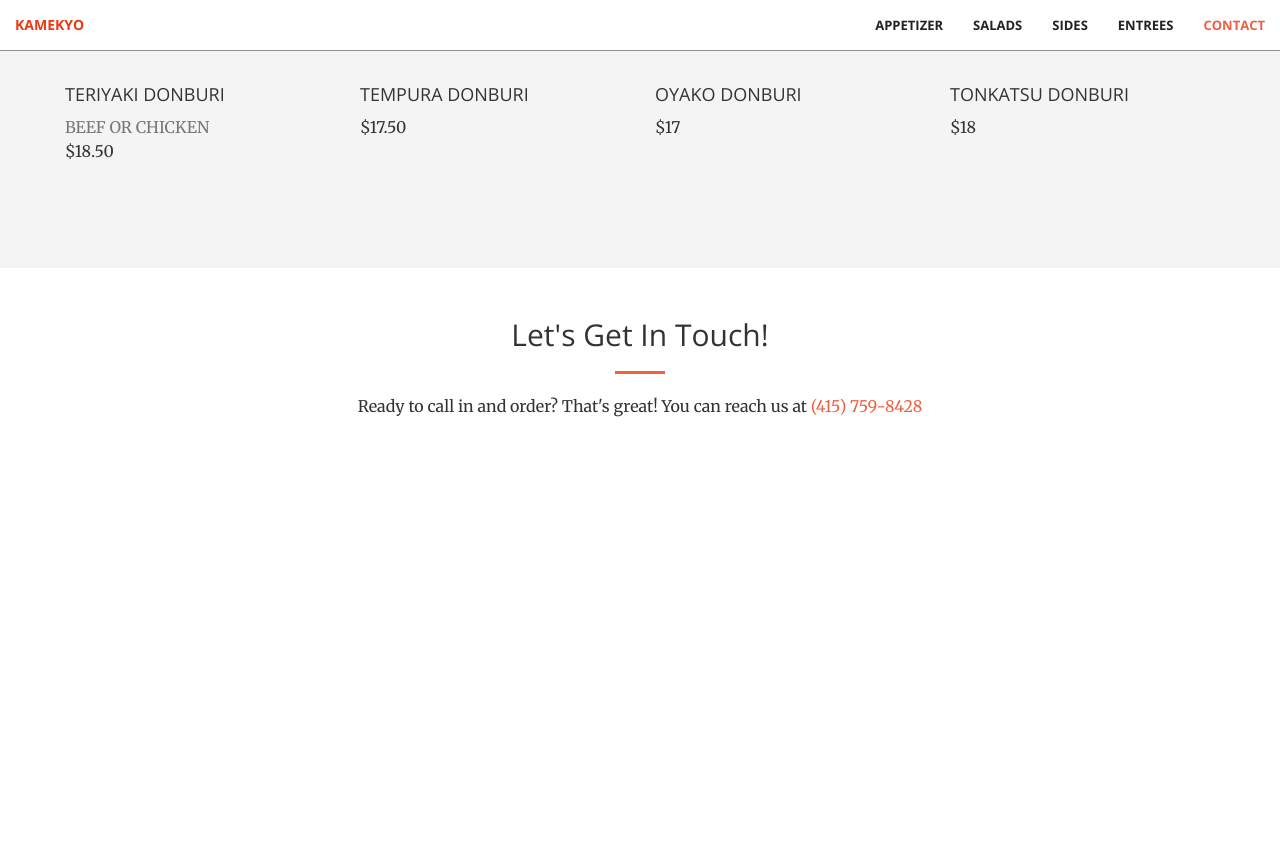
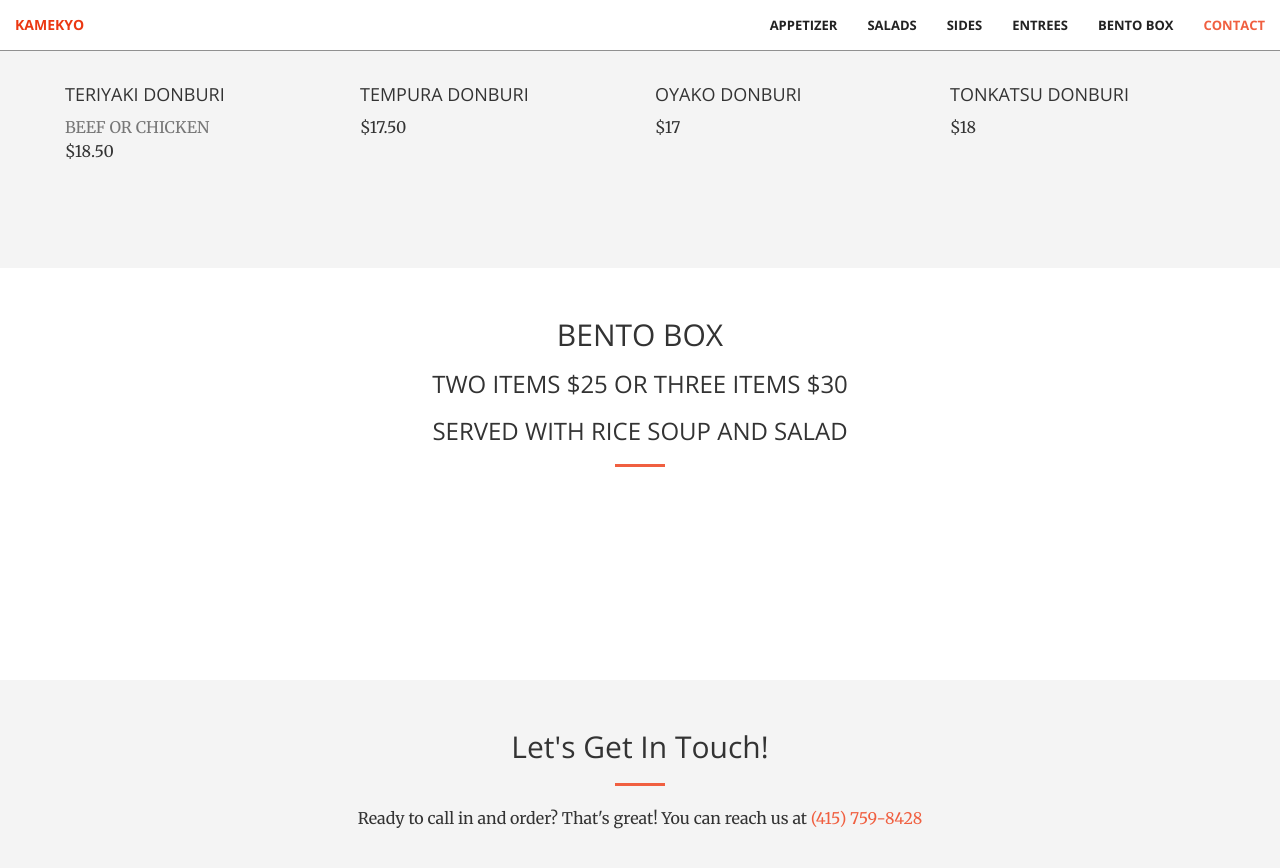
Before and after one commit to CyrusLiang/kamekyo, a Jekyll site: the page built from index.html, in a window 1280 px wide and 900 px high, scrolled down 3384 px. Shown: the top 868 px of the window. Built offline with Jekyll 4.4.1, drawn with Linux system fonts in a browser that asks for light colours; before the commit the page ends 3872 px from its top, so only the background shows below that.

Commit message:
Create bentobox.html

```diff
--- /dev/null
+++ b/_includes/bentobox.html
@@ -0,0 +1,26 @@
+<section class="menu" id="bentobox">
+    <div class="container">
+        <div class="row">
+            <div class="col-lg-12 text-center">
+                <h2 class="section-heading">Bento Box</h2>
+                <h3>Two Items $25 or Three Items $30</h3>
+                <h3>Served with rice soup and salad</h3>
+                <hr class="primary">
+            </div>
+        </div>
+    </div>
+    <div class="container">
+        <div class="row">
+            <div class="col-lg-3 col-sm-6">
+                <div class="food-box">
+                    <h4></h4>
+                </div>
+            </div>
+            <div class="col-lg-3 col-sm-6">
+                <div class="food-box">
+                    <h4></h4>
+                </div>
+            </div>
+        </div>
+    </div>
+</section>
--- a/_includes/nav.html
+++ b/_includes/nav.html
@@ -37,6 +37,9 @@
                     <a class="page-scroll" href="#entrees">Entrees</a>
                 </li>
                 <li>
+                    <a class="page-scroll" href="#bentobox">Bento Box</a>
+                </li>
+                <li>
                     <a class="page-scroll" href="#contact">Contact</a>
                 </li>
             </ul>
--- a/_layouts/front.html
+++ b/_layouts/front.html
@@ -14,6 +14,7 @@
   {% include salads.html %}
   {% include sides.html %}
   {% include entrees.html %}
+  {% include bentobox.html %}
   {% include contact.html %}
   {% include scripts.html %}
 </body>
```
